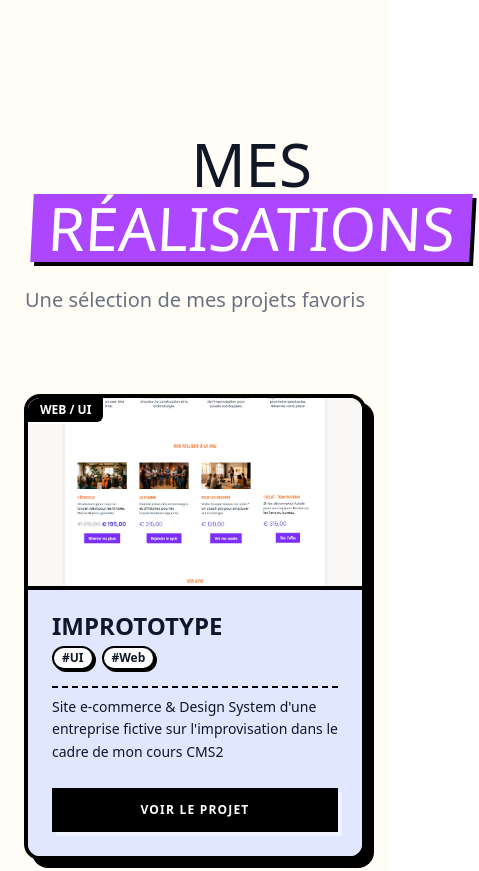
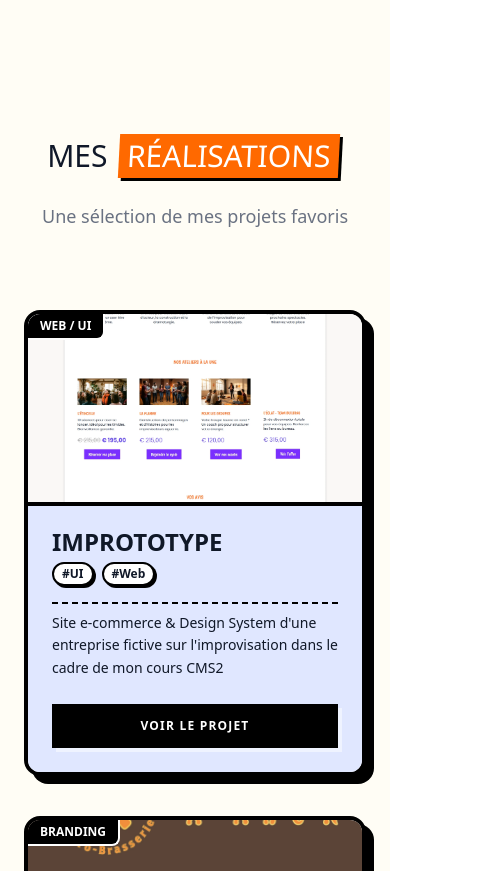
Before and after one commit to cchottat/portfolio, a Vue app: page / in a window 390 px wide. Shown: the part 1040-1911 px from the top of the page, 479 px wide, since content can reach past the window. Built offline with nearby package versions, Linux system fonts and the light colour scheme; a web font is replaced by a local one.

Commit message:
fix update mobile

```diff
--- a/src/components/NavBar.vue
+++ b/src/components/NavBar.vue
@@ -40,7 +40,7 @@ const closeMenu = () => {
         >
           {{ link.name }}
         </RouterLink>
-        <a href="mailto:tonemail@gmail.com" class="bg-black text-white px-6 py-2 rounded-full font-bold hover:bg-pop-raspberry hover:scale-105 transition-all border-2 border-transparent hover:border-black">
+        <a href="mailto:hottatclara@gmail.com" class="bg-black text-white px-6 py-2 rounded-full font-bold hover:bg-pop-raspberry hover:scale-105 transition-all border-2 border-transparent hover:border-black">
           Me Contacter
         </a>
       </div>
@@ -67,14 +67,14 @@ const closeMenu = () => {
           </svg>
         </button>
 
-        <div class="flex-grow flex flex-col items-center justify-center gap-10">
+        <div class="flex-grow flex flex-col items-center justify-center gap-10 w-full text-center px-4">
             <RouterLink
             v-for="link in links"
             :key="link.name"
             :to="link.path"
             @click="closeMenu"
             active-class="text-pop-purple decoration-wavy underline decoration-4"
-            class="font-retro text-5xl uppercase text-black hover:text-pop-orange transition-all"
+            class="font-retro text-5xl uppercase text-black hover:text-pop-orange transition-all block"
             >
             {{ link.name }}
             </RouterLink>
--- a/src/views/HomeView.vue
+++ b/src/views/HomeView.vue
@@ -107,11 +107,13 @@ const projects = [
 
     <section class="max-w-7xl mx-auto px-6 py-20">
 
-      <div class="mb-20 text-center">
-        <h2 class="font-retro text-6xl uppercase inline-block">
-          Mes <span class="bg-purple-500 text-white px-4 py-1 mx-2 shadow-[4px_4px_0px_0px_rgba(0,0,0,1)] inline-block transform -skew-x-3">Réalisations</span>
+      <div class="mb-20 text-center px-2"> <h2 class="font-retro text-3xl md:text-6xl uppercase inline-block leading-snug">
+          Mes
+          <span class="bg-orange-500 text-white px-2 md:px-4 py-1 mx-1 md:mx-2 shadow-[3px_3px_0px_0px_rgba(0,0,0,1)] md:shadow-[4px_4px_0px_0px_rgba(0,0,0,1)] inline-block transform -skew-x-3 text-3xl md:text-6xl">
+            Réalisations
+          </span>
         </h2>
-        <p class="mt-6 font-body text-xl text-gray-500">Une sélection de mes projets favoris</p>
+        <p class="mt-6 font-body text-lg md:text-xl text-gray-500">Une sélection de mes projets favoris</p>
       </div>
 
       <div class="grid grid-cols-1 md:grid-cols-2 lg:grid-cols-3 gap-10">
```
